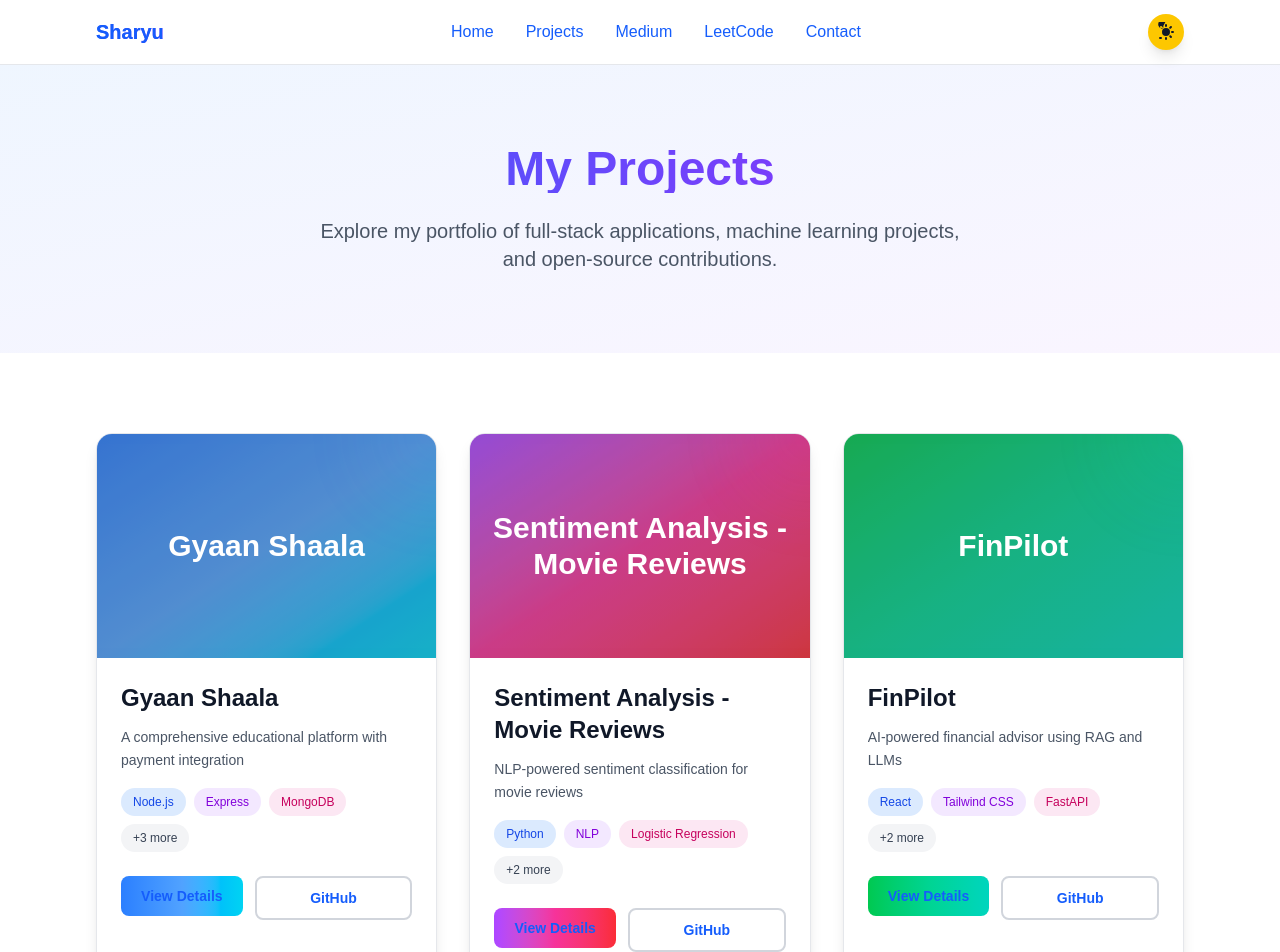
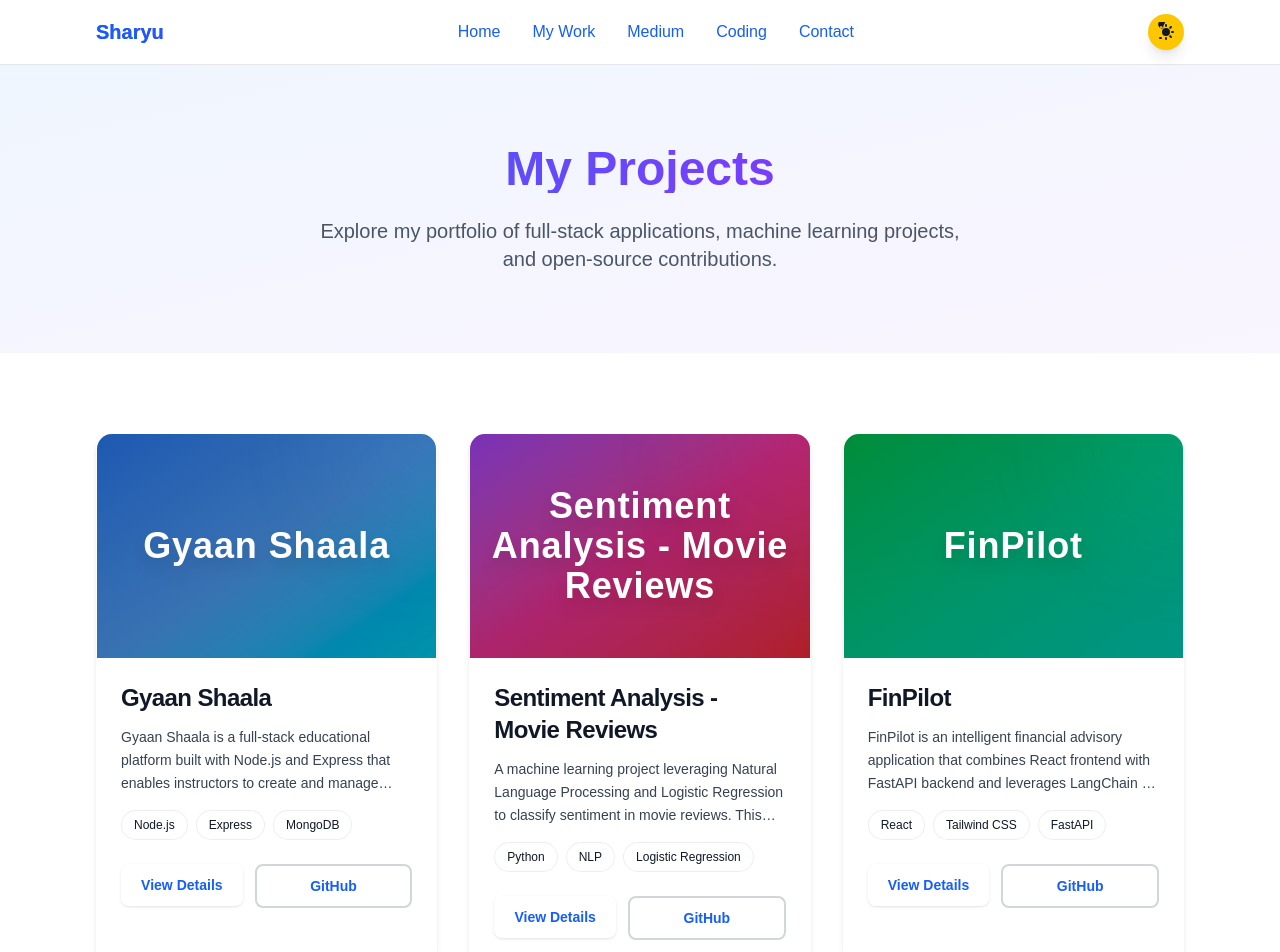
Before and after one commit to Sharyupatil01/Sharyu-portfolio, a Next.js app: page /projects in a window 1280 px wide. Shown: the top 952 px of the page. Built offline with nearby package versions, Linux system fonts and the light colour scheme.

Commit message:
Made changes in my LEETCODE & PROJECT SECTION 2

```diff
--- a/components/Hero.tsx
+++ b/components/Hero.tsx
@@ -8,15 +8,15 @@ export default function Hero() {
   name: "Sharyu Popat Patil",
   role: "Full-Stack Developer",
   expertise: [
+    "Java"
     "React",
-    "Next.js",
     "Node.js",
-    "TypeScript",
+    "Javascript",
     "AI/ML"
   ],
   passion: "Building scalable apps",
-  currentlyLearning: "Advanced AI/LLM",
-  funFact: "365-day LeetCode streak! 🔥"
+  currentlyLearning: "AI/LLM",
+  funFact: "I prefer coding at day time ! 🔥"
 };`;
 
   return (
--- a/components/Navbar.tsx
+++ b/components/Navbar.tsx
@@ -7,9 +7,9 @@ import ThemeToggle from "./ThemeToggle";
 export default function Navbar() {
   const navItems = [
     { label: "Home", href: "/" },
-    { label: "Projects", href: "/projects" },
+    { label: "My Work", href: "/projects" },
     { label: "Medium", href: "/medium" },
-    { label: "LeetCode", href: "/leetcode" },
+    { label: "Coding", href: "/leetcode" },
     { label: "Contact", href: "/contact" },
   ];
 
--- a/components/ProjectCard.tsx
+++ b/components/ProjectCard.tsx
@@ -24,18 +24,21 @@ export default function ProjectCard({ project, index }: ProjectCardProps) {
       whileInView={{ opacity: 1, y: 0 }}
       transition={{ duration: 0.3, delay: index * 0.1 }}
       viewport={{ once: true }}
-      whileHover={{ y: -10, boxShadow: "0 25px 50px rgba(0,0,0,0.2)" }}
-      className="group relative h-full bg-white dark:bg-gray-800 rounded-2xl overflow-hidden border border-gray-200 dark:border-gray-700 shadow-lg hover:shadow-2xl transition-all duration-300"
+      whileHover={{
+        y: -6,
+        scale: 1.02,
+        boxShadow: "0 30px 60px rgba(0,0,0,0.25)",
+      }}
+      className="group relative h-full bg-white/60 dark:bg-gray-900/40 backdrop-blur-xl rounded-2xl overflow-hidden border border-white/30 dark:border-gray-700/40 shadow-md hover:shadow-2xl transition-all duration-300"
     >
-      {/* Gradient Background */}
-      <div className={`h-56 bg-gradient-to-br ${gradient} flex items-center justify-center relative overflow-hidden`}>
-        <div className="absolute inset-0 bg-black/20 group-hover:bg-black/10 transition-all duration-300" />
-        <div className="absolute -inset-1/2 bg-white/10 blur-3xl animate-pulse" />
+      {/* Header Gradient */}
+      <div className={`h-56 bg-gradient-to-br ${gradient} flex items-center justify-center relative`}>
+        <div className="absolute inset-0 bg-black/30 group-hover:bg-black/10 transition-all duration-300" />
         <motion.span
-          initial={{ scale: 0.8, opacity: 0 }}
-          whileInView={{ scale: 1, opacity: 1 }}
+          initial={{ y: 20, opacity: 0 }}
+          whileInView={{ y: 0, opacity: 1 }}
           transition={{ delay: 0.1 }}
-          className="text-white text-3xl font-bold text-center relative z-10 px-4"
+          className="text-white text-4xl font-extrabold tracking-wide drop-shadow-xl text-center px-4 z-10"
         >
           {project.title}
         </motion.span>
@@ -47,18 +50,19 @@ export default function ProjectCard({ project, index }: ProjectCardProps) {
           initial={{ opacity: 0 }}
           whileInView={{ opacity: 1 }}
           transition={{ delay: 0.15 }}
-          className="text-2xl font-bold mb-3 text-gray-900 dark:text-white"
+          className="text-2xl font-bold mb-3 text-gray-900 dark:text-gray-100 tracking-tight"
         >
           {project.title}
         </motion.h3>
 
+        {/* Longer Description */}
         <motion.p
           initial={{ opacity: 0 }}
           whileInView={{ opacity: 1 }}
           transition={{ delay: 0.2 }}
-          className="text-gray-600 dark:text-gray-400 mb-4 line-clamp-2 text-sm leading-relaxed"
+          className="text-gray-700 dark:text-gray-300 mb-4 text-sm leading-relaxed line-clamp-3"
         >
-          {project.shortDescription}
+          {project.description || project.shortDescription}
         </motion.p>
 
         {/* Tech Stack */}
@@ -71,53 +75,45 @@ export default function ProjectCard({ project, index }: ProjectCardProps) {
           {project.technologies.slice(0, 3).map((tech, i) => (
             <span
               key={tech}
-              className={`text-xs px-3 py-1.5 rounded-full font-medium ${
-                i === 0
-                  ? "bg-blue-100 dark:bg-blue-900/50 text-blue-700 dark:text-blue-300"
-                  : i === 1
-                  ? "bg-purple-100 dark:bg-purple-900/50 text-purple-700 dark:text-purple-300"
-                  : "bg-pink-100 dark:bg-pink-900/50 text-pink-700 dark:text-pink-300"
-              }`}
+              className="text-xs px-3 py-1.5 rounded-full font-medium bg-white/70 dark:bg-gray-800/60 backdrop-blur-md border border-gray-300/40 dark:border-gray-600/40 text-gray-900 dark:text-gray-100"
             >
               {tech}
             </span>
           ))}
-          {project.technologies.length > 3 && (
-            <span className="text-xs px-3 py-1.5 bg-gray-100 dark:bg-gray-700 text-gray-700 dark:text-gray-300 rounded-full font-medium">
-              +{project.technologies.length - 3} more
-            </span>
-          )}
         </motion.div>
 
         {/* Buttons */}
         <div className="flex gap-3">
-          <motion.div
-            whileHover={{ scale: 1.05 }}
-            whileTap={{ scale: 0.95 }}
-            className="flex-1"
-          >
+          {/* Glass Button */}
+          <motion.div whileHover={{ scale: 1.07 }} whileTap={{ scale: 0.96 }} className="flex-1">
             <Link
               href={`/projects/${project.slug}`}
-              className={`block w-full px-4 py-2.5 bg-gradient-to-r ${gradient} text-white rounded-lg hover:shadow-lg transition-all font-semibold text-center text-sm`}
+              className="block w-full px-4 py-2.5 rounded-lg text-center font-semibold text-sm
+              bg-white/30 dark:bg-white/10 backdrop-blur-xl border border-white/40 dark:border-gray-600/60
+              text-gray-900 dark:text-gray-100
+              hover:bg-white/50 dark:hover:bg-white/20 transition-all shadow-sm"
             >
               View Details
             </Link>
           </motion.div>
+
+          {/* GitHub Button */}
           <motion.a
-            whileHover={{ scale: 1.05 }}
-            whileTap={{ scale: 0.95 }}
+            whileHover={{ scale: 1.07 }}
+            whileTap={{ scale: 0.96 }}
             href={project.link}
             target="_blank"
-            rel="noopener noreferrer"
-            className="flex-1 px-4 py-2.5 border-2 border-gray-300 dark:border-gray-600 text-gray-900 dark:text-white rounded-lg hover:bg-gray-100 dark:hover:bg-gray-700 transition-all font-semibold text-center text-sm"
+            className="flex-1 px-4 py-2.5 rounded-lg text-center font-semibold text-sm border-2 border-gray-300 dark:border-gray-600 text-gray-900 dark:text-white hover:bg-gray-100 dark:hover:bg-gray-700 transition-all"
           >
             GitHub
           </motion.a>
         </div>
       </div>
 
-      {/* Decorative Element */}
-      <div className={`absolute top-0 right-0 w-32 h-32 bg-gradient-to-br ${gradient} opacity-10 rounded-full blur-2xl -mr-16 -mt-16 group-hover:opacity-20 transition-opacity duration-300`} />
+      {/* Glow Decoration */}
+      <div
+        className={`absolute top-0 right-0 w-40 h-40 bg-gradient-to-br ${gradient} opacity-20 rounded-full blur-3xl -mr-20 -mt-20 group-hover:opacity-30 transition-all`}
+      />
     </motion.article>
   );
 }
--- a/components/Skills.tsx
+++ b/components/Skills.tsx
@@ -6,33 +6,33 @@ interface SkillCategory {
   category: string;
   skills: string[];
   color: string;
-  icon: string;
+
 }
 
 const skillCategories: SkillCategory[] = [
   {
     category: "Frontend",
     skills: ["HTML", "CSS", "JavaScript", "React"],
-    color: "from-blue-400 to-blue-600",
-    icon: "🎨",
+    color: "from-blue-400 to-blue-600"
+
   },
   {
     category: "Backend & DB",
     skills: ["Java", "Node.js", "Express.js", "MongoDB"],
-    color: "from-purple-400 to-purple-600",
-    icon: "⚙️",
+    color: "from-purple-400 to-purple-600"
+
   },
   {
     category: "Tools & Platforms",
     skills: ["Postman", "Render", "Vercel", "GitHub", "Git"],
-    color: "from-green-400 to-green-600",
-    icon: "🛠️",
+    color: "from-green-400 to-green-600"
+
   },
   {
     category: "Core Strengths",
     skills: ["OOPs", "DSA", "Problem Solving", "Clean Code"],
-    color: "from-pink-400 to-pink-600",
-    icon: "🧠",
+    color: "from-pink-400 to-pink-600"
+
   },
 ];
 
@@ -93,7 +93,8 @@ export default function Skills() {
           </p>
         </motion.div>
 
-        <div className="space-y-16">
+        <div className="grid grid-cols-1 md:grid-cols-2 gap-16">
+
           {skillCategories.map((category, categoryIndex) => (
             <motion.div
               key={category.category}
@@ -104,7 +105,7 @@ export default function Skills() {
             >
               {/* Category Header */}
               <div className="flex items-center gap-3 mb-8">
-                <span className="text-3xl">{category.icon}</span>
+
                 <h3
                   className={`text-2xl font-bold bg-gradient-to-r ${category.color} bg-clip-text text-transparent font-mono`}
                 >
```
